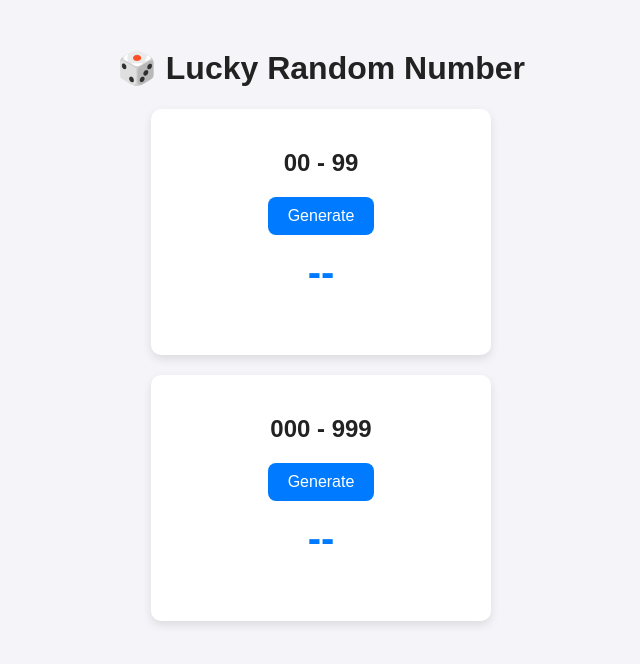
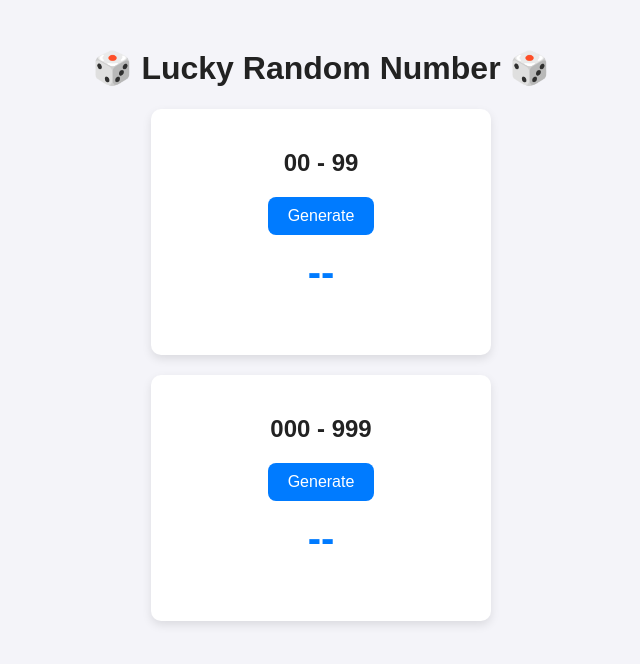
Before and after one commit to pichash6969/man, a plain HTML site: page index.html in a window 1280 px wide. Shown: the whole page, without its empty margins (319-959 px from the left). Drawn offline with Linux system fonts and the light colour scheme.

Commit message:
Update index.html

```diff
--- a/index.html
+++ b/index.html
@@ -8,7 +8,7 @@
 </head>
 <body>
   <div class="container">
-    <h1>🎲 Lucky Random Number</h1>
+    <h1>🎲 Lucky Random Number 🎲</h1>
 
     <!-- 00-99 Generator -->
     <section class="card">
```
